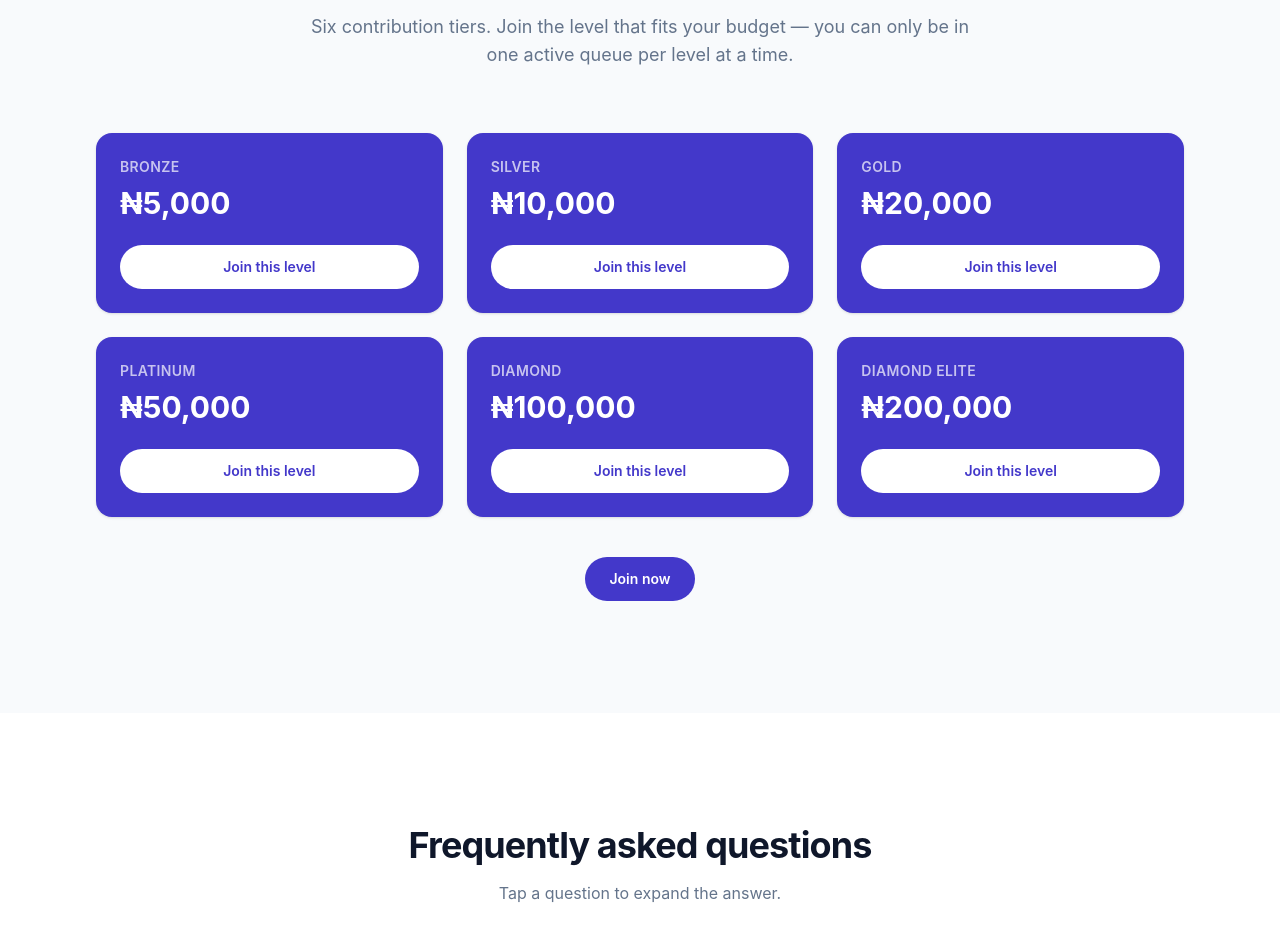
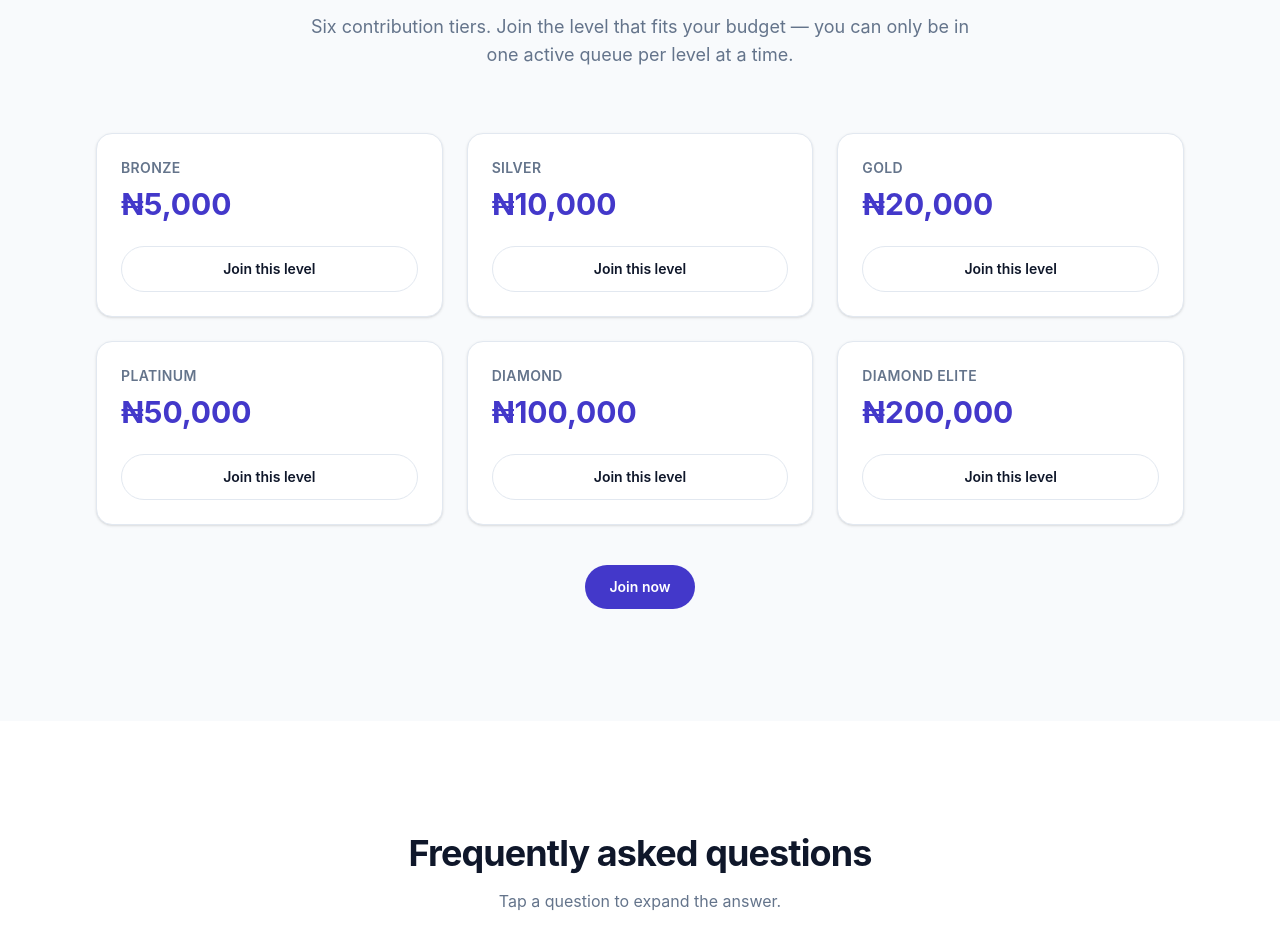
Before and after one commit to Zeeco91/Apex-pay, a Next.js app in the folder apps/web/: page / in a window 1280 px wide. Shown: the part 1526-2456 px from the top of the page. Built offline with nearby package versions, Linux system fonts and the light colour scheme; no server answers.

Commit message:
fix: revert level cards back to white with purple accent
Also removes the "inverse" Button variant added for the purple-card
version, since nothing uses it anymore.

Co-Authored-By: Claude Sonnet 5 <noreply@anthropic.com>

```diff
--- a/apps/web/src/components/landing/Levels.tsx
+++ b/apps/web/src/components/landing/Levels.tsx
@@ -20,17 +20,17 @@ export function Levels() {
           {LEVELS.map((level) => (
             <div
               key={level.id}
-              className="flex flex-col rounded-2xl bg-primary p-6 shadow-sm"
+              className="flex flex-col rounded-2xl border border-border bg-background p-6 shadow-sm"
             >
-              <span className="text-sm font-semibold uppercase tracking-wide text-primary-foreground/70">
+              <span className="text-sm font-semibold uppercase tracking-wide text-muted">
                 {level.name}
               </span>
-              <span className="mt-2 text-3xl font-bold text-primary-foreground">
+              <span className="mt-2 text-3xl font-bold text-primary">
                 {formatNaira(level.amount)}
               </span>
               <ButtonLink
                 href="/register"
-                variant="inverse"
+                variant="outline"
                 className="mt-6 w-full justify-center"
               >
                 Join this level
--- a/apps/web/src/components/ui/Button.tsx
+++ b/apps/web/src/components/ui/Button.tsx
@@ -1,7 +1,7 @@
 import type { AnchorHTMLAttributes, ButtonHTMLAttributes } from "react";
 import { Spinner } from "./Spinner";
 
-type ButtonVariant = "primary" | "secondary" | "outline" | "inverse";
+type ButtonVariant = "primary" | "secondary" | "outline";
 
 const VARIANT_CLASSES: Record<ButtonVariant, string> = {
   primary:
@@ -10,10 +10,6 @@ const VARIANT_CLASSES: Record<ButtonVariant, string> = {
     "bg-accent text-accent-foreground hover:bg-accent-hover",
   outline:
     "border border-border text-foreground hover:bg-surface",
-  // For use on a solid-primary-colored surface (e.g. a highlighted pricing card) — inverts
-  // the primary button so it stays legible against a background that's already bg-primary.
-  inverse:
-    "bg-background text-primary hover:bg-surface",
 };
 
 const BASE_CLASSES =
```
